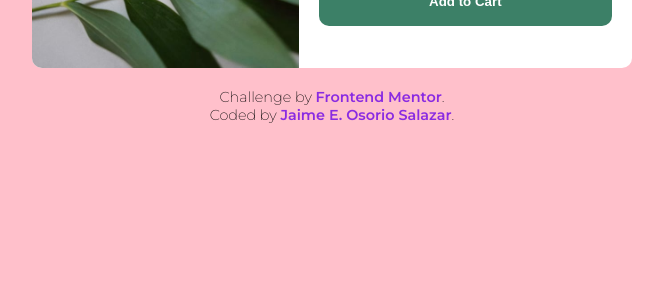
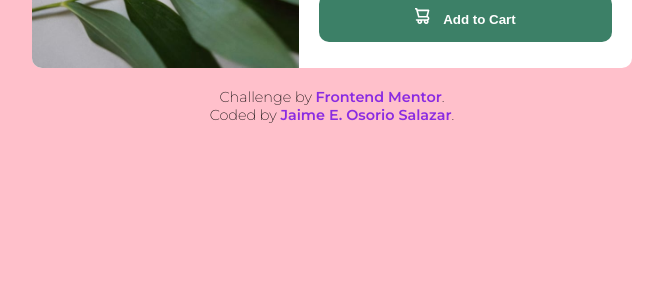
Before and after one commit to JaimeOsorioSalazar/Challenge6.io, a plain HTML site: page index.html in a window 1280 px wide. Shown: the part 494-800 px from the top of the page, without its empty margins (308-971 px from the left). Drawn offline with Linux system fonts and the light colour scheme.

Commit message:
Last things

```diff
--- a/index.html
+++ b/index.html
@@ -43,6 +43,12 @@
         </div>
       </div>
       <button>
+        <svg width="15" height="16" xmlns="http://www.w3.org/2000/svg">
+          <path
+            d="M14.383 10.388a2.397 2.397 0 0 0-1.518-2.222l1.494-5.593a.8.8 0 0 0-.144-.695.8.8 0 0 0-.631-.28H2.637L2.373.591A.8.8 0 0 0 1.598 0H0v1.598h.983l1.982 7.4a.8.8 0 0 0 .799.59h8.222a.8.8 0 0 1 0 1.599H1.598a.8.8 0 1 0 0 1.598h.943a2.397 2.397 0 1 0 4.507 0h1.885a2.397 2.397 0 1 0 4.331-.376 2.397 2.397 0 0 0 1.12-2.021ZM11.26 7.99H4.395L3.068 3.196h9.477L11.26 7.991Zm-6.465 6.392a.8.8 0 1 1 0-1.598.8.8 0 0 1 0 1.598Zm6.393 0a.8.8 0 1 1 0-1.598.8.8 0 0 1 0 1.598Z"
+            fill="#FFF" />
+        </svg>
+
         Add to Cart
       </button>
     </div>
--- a/style/media.css
+++ b/style/media.css
@@ -1,4 +1,4 @@
-@media (width > 375px) {
+@media (width > 420px) {
   body {
     /* background-color: rgb(255, 255, 255); */
     /* height: 100vh; */
--- a/style/style.css
+++ b/style/style.css
@@ -28,7 +28,7 @@
 
 - Family: [Fraunces](https://fonts.google.com/specimen/Fraunces)
 - Weights: 700 */
-/*
+  /*
 // <uniquifier>: Use a uniquifier for the class name
 // <weight>: Use a value from 100 to 900
 
@@ -41,7 +41,7 @@
     "SOFT" 0,
     "WONK" 0;
 } */
-/*
+  /*
 // <uniquifier>: Use a uniquifier for the class name
 // <weight>: Use a value from 100 to 900
 
@@ -82,7 +82,7 @@ img {
   border-bottom-left-radius: none;
   border-bottom-right-radius: none;
 }
-img.imagePc{
+img.imagePc {
   display: none;
 }
 div.description {
@@ -109,11 +109,13 @@ div.itemName {
   font-size: 30px;
   font-weight: 800;
 }
-div.description > p{
+div.description > p {
   font-size: 16px;
+  line-height: 27px;
   letter-spacing: 0.1px;
   margin-top: 20px;
   margin-bottom: 20px;
+
 }
 div.description > p,
 div.itemProducto {
@@ -146,15 +148,17 @@ button {
   background-color: var(--Dark_cyan);
   border-radius: 10px;
 }
-
-div.attribution{
+button > svg {
+  margin: 0 10px 0 0;
+}
+div.attribution {
   margin: 20px;
   font-size: 0.8em;
   font-weight: 200;
   text-align: center;
   font-family: "Montserrat", sans-serif;
 }
-div.attribution > a{
+div.attribution > a {
   color: blueviolet;
   font-weight: 600;
   text-decoration: none;
```
